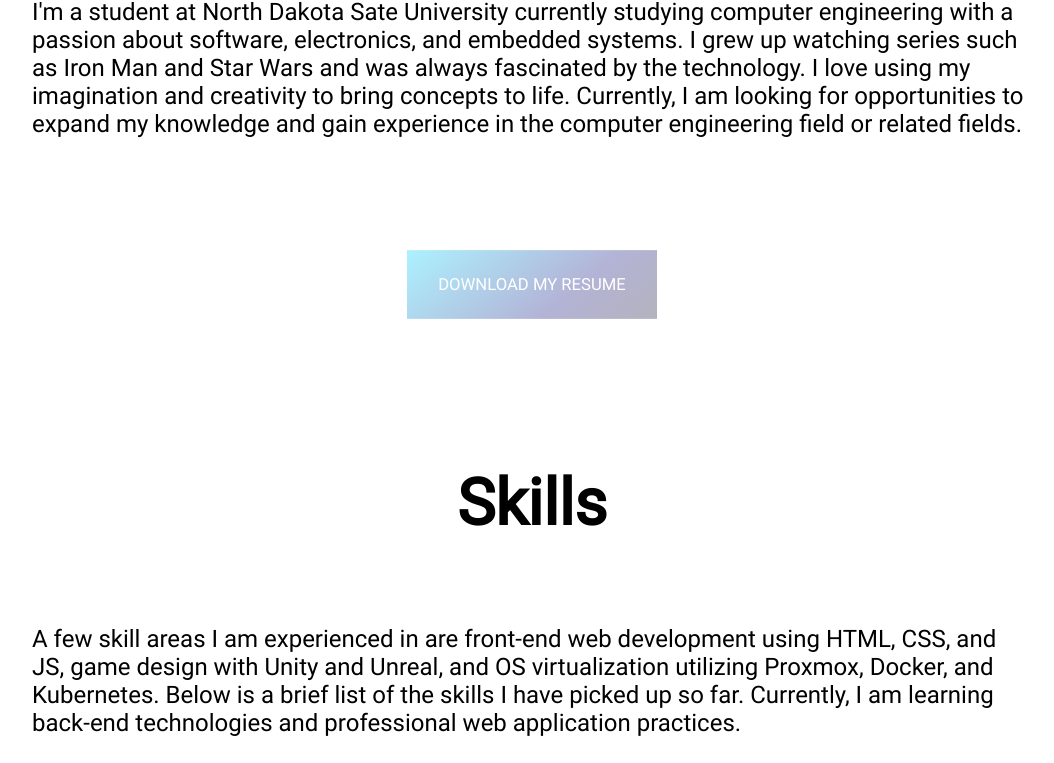
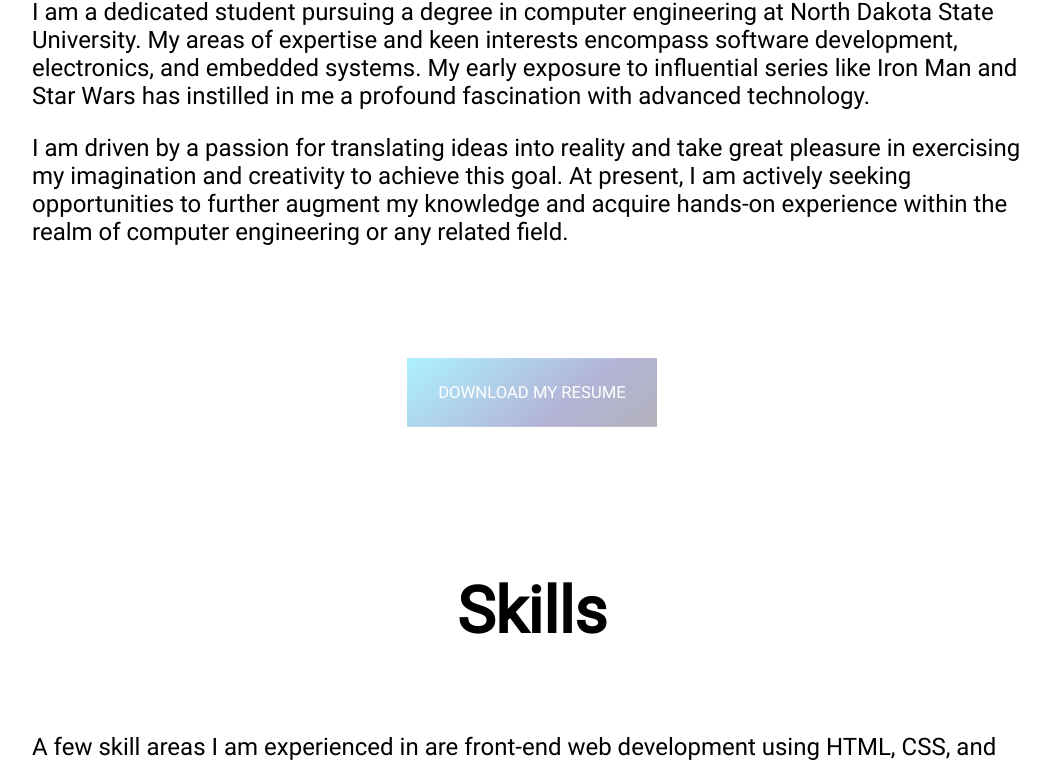
Before and after one commit to samuelswedberg/Coversite, a React (Create React App) app: page / in a window 1280 px wide. Shown: the part 938-1701 px from the top of the page, without its empty margins (108-1162 px from the left). Built offline with nearby package versions, Linux system fonts and the light colour scheme.

Commit message:
Updated packages

```diff
--- a/package.json
+++ b/package.json
@@ -15,10 +15,9 @@
     "react": "^18.2.0",
     "react-dom": "^18.2.0",
     "react-icons": "^4.8.0",
-    "react-meta-tags": "^1.0.1",
     "react-router": "^6.8.2",
     "react-router-dom": "^6.8.2",
-    "react-scripts": "5.0.1",
+    "react-scripts": "^5.0.1",
     "react-scroll": "^1.8.9",
     "styled-components": "^5.3.8",
     "web-vitals": "^2.1.4"
--- a/src/pages/Home.js
+++ b/src/pages/Home.js
@@ -7,14 +7,14 @@ import { TbCircuitResistor } from "react-icons/tb";
 import { SiUnrealengine, SiArduino } from "react-icons/si";
 import { IoLogoModelS } from "react-icons/io";
 import { SiCplusplus } from "react-icons/si";
-import MetaTags from 'react-meta-tags';
 import i94 from "../media/i94/i94.jpg";
 import { ReactComponent as Printer } from "../media/3d-printing.svg";
 import devsite from "../media/logo512.png";
 import Contact from "../components/Contact/Contact"
 
-const about = "I'm a student at North Dakota Sate University currently studying computer engineering with a passion about software, electronics, and embedded systems. I grew up watching series such as Iron Man and Star Wars and was always fascinated by the technology. I love using my imagination and creativity to bring concepts to life. Currently, I am looking for opportunities to expand my knowledge and gain experience in the computer engineering field or related fields.";
-const skills = "A few skill areas I am experienced in are front-end web development using HTML, CSS, and JS, game design with Unity and Unreal, and OS virtualization utilizing Proxmox, Docker, and Kubernetes. Below is a brief list of the skills I have picked up so far. Currently, I am learning back-end technologies and professional web application practices.";
+const about1 = "I am a dedicated student pursuing a degree in computer engineering at North Dakota State University. My areas of expertise and keen interests encompass software development, electronics, and embedded systems. My early exposure to influential series like Iron Man and Star Wars has instilled in me a profound fascination with advanced technology.";
+const about2 = "I am driven by a passion for translating ideas into reality and take great pleasure in exercising my imagination and creativity to achieve this goal. At present, I am actively seeking opportunities to further augment my knowledge and acquire hands-on experience within the realm of computer engineering or any related field.";
+const skills = "A few skill areas I am experienced in are front-end web development using HTML, CSS, and JS, game design with Unity and Unreal, and OS virtualization utilizing Proxmox and Docker. Below is a brief list of the skills I have picked up so far. Currently, I am learning back-end technologies with professional web application practices and working on my next game.";
 const PDF_FILE_URL = "https://samuelswedberg.com/samuelswedbergresume.pdf"
 //const PDF_FILE_URL = "http://localhost:3000/samuelswedbergresume.pdf"
 
@@ -35,10 +35,6 @@ function Home() {
     };
     return (
         <>
-            <MetaTags>
-                <title>Samuel Swedberg</title>
-                <meta name="description" content="Personal website for Samuel Swedberg" />
-            </MetaTags>
             <div id="hero" className="hero">
                 <h1>Samuel Swedberg</h1>
                 <h3>Computer Engineering Student - North Dakota State University</h3>
@@ -52,7 +48,8 @@ function Home() {
                 <h2>About Me</h2>
                     <div className="wrapper">
                         <div className="aboutContent">
-                            <p>{about}</p>
+                            <p>{about1}</p>
+                            <p>{about2}</p>
                         </div>
                     </div>
                 <button className="resume" onClick={()=>{downloadResume(PDF_FILE_URL);}}>DOWNLOAD MY RESUME</button>
```
Also changed, not shown: 1 other file (tests, documents, lock files or other folders).
